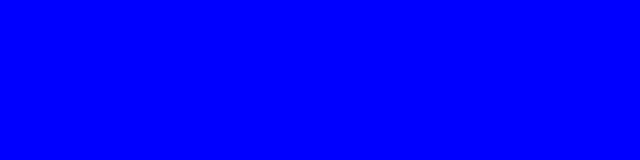
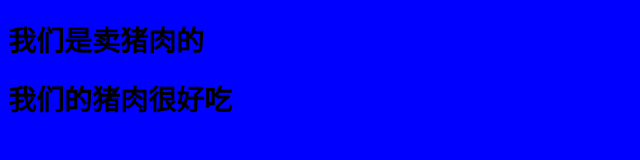
Before and after one commit to ryanchosen/git-demo-1, a plain HTML site: page index.html in a window 1280 px wide. Shown: the whole page, without its empty margins (0-640 px from the left). Drawn offline with Linux system fonts and the light colour scheme.

Commit message:
添加了广告语

```diff
--- a/index.html
+++ b/index.html
@@ -9,7 +9,8 @@
 </head>
 
 <body>
-
+    <h1>我们是卖猪肉的</h1>
+    <h1>我们的猪肉很好吃</h1>
 </body>
 
 </html>
```
